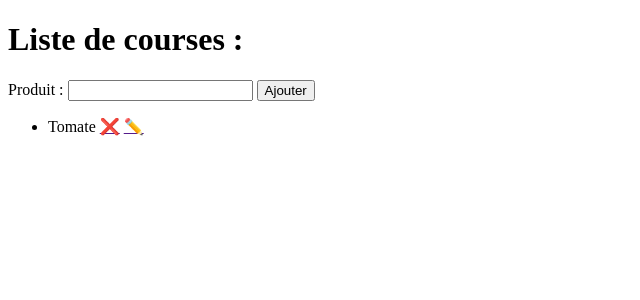
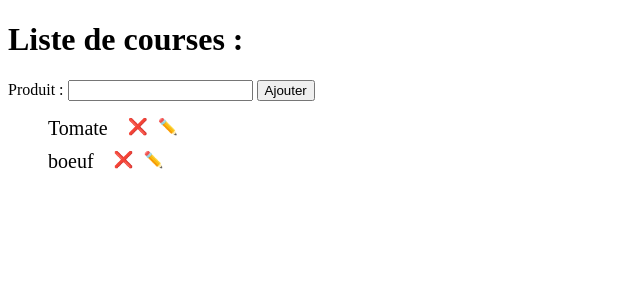
Before and after one commit to MohandBir/Courses, a PHP site: page / in a window 1280 px wide. Shown: the top 300 px of the page, without its empty margins (0-640 px from the left). Run offline with PHP 8.4, Linux system fonts and the light colour scheme; data comes from the database, SQL or seed files in the repository.

Commit message:
ticket-1 : page index

```diff
--- /dev/null
+++ b/app/css/index-style.css
@@ -0,0 +1,13 @@
+li {
+    display: flex;
+
+}
+
+.product-name{
+    font-size: 20px;
+    margin : 0 10px 10px 0;
+}
+a {
+    text-decoration: none;
+    margin-left: 10px;
+}
--- a/app/index.php
+++ b/app/index.php
@@ -1,6 +1,15 @@
 <?php
 // Créer l'objet $pdo en récupérant les infos de connexion à la BDD dans le docker_compose
+$pdo = new \PDO('mysql:host=mysql;dbname=courses;charset=utf8mb4','user','pwd');
+
 // Récupérer dans la BDD tous les produits. Vérifier avec un var_dump($products)
+$sql = "SELECT * FROM product ";
+$request = $pdo->prepare($sql);
+$request->execute();
+$products = $request->fetchAll(PDO::FETCH_ASSOC);
+
+//var_dump($products[0]);
+
 // Afficher tous les produits dans le HTML ci-dessous avec un foreach
 
 ?>
@@ -10,6 +19,7 @@
 <head>
     <meta charset="UTF-8">
     <meta name="viewport" content="width=device-width, initial-scale=1.0">
+    <link rel="stylesheet" href="css/index-style.css">
     <title>Liste de courses</title>
 </head>
 <body>
@@ -20,11 +30,13 @@
         <input type="submit" value="Ajouter">
     </form>
     <ul>
+        <? foreach ($products as $product ) {?>
         <li>
-            Tomate
+            <div class="product-name"><?php echo htmlspecialchars($product['name']) ?></div>
             <a href="">❌</a>
             <a href="">✏️</a>
         </li>
+        <?php } ?>
     </ul>
 
     <script>
```
